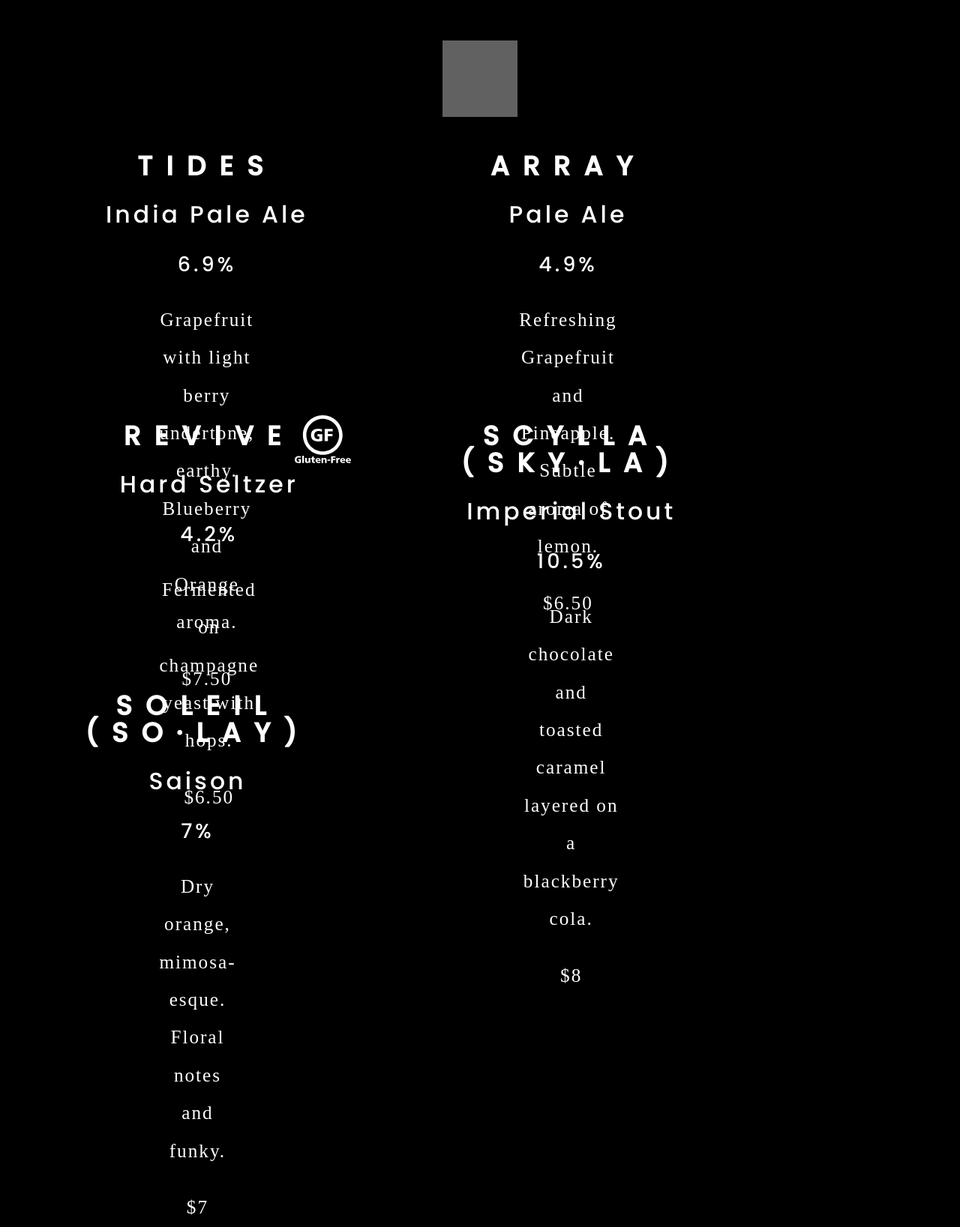
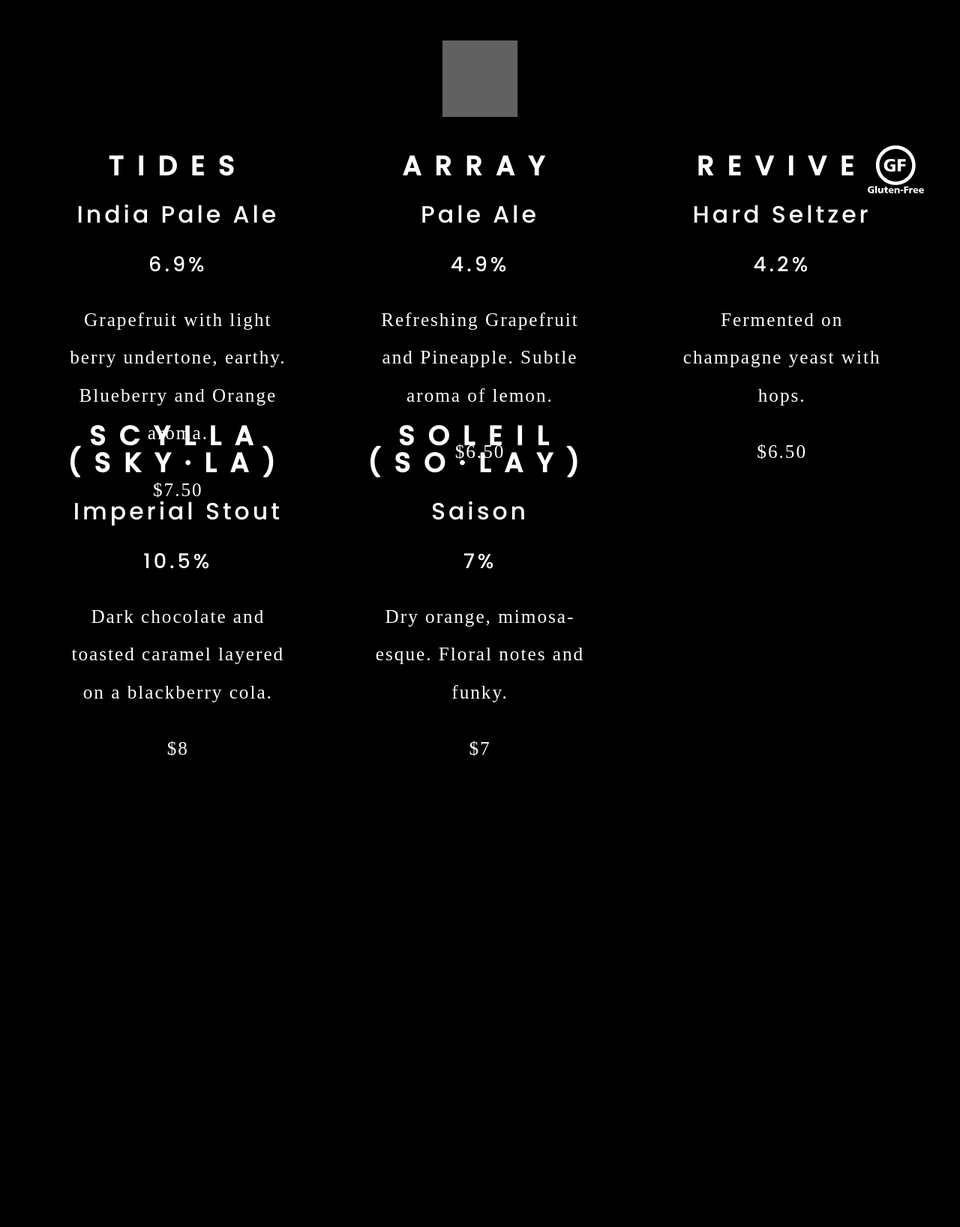
Before and after one commit to lolevbeer/menu, a Jekyll site: the page built from kiosk.md, in a window 1280 px wide. Shown: the whole page at 75% size. Built offline with Jekyll 4.4.1, drawn with Linux system fonts in a browser that asks for light colours; after the commit the page ends 1025 px from its top, so only the background shows below that; grey boxes are pictures that could not be loaded.

Commit message:
Fix margin

```diff
--- a/_sass/main.sass
+++ b/_sass/main.sass
@@ -95,8 +95,8 @@ article
   p
     line-height: 2em
 .kiosk article p
-  margin-left: 7em
-  margin-right: 7em
+  margin-left: 2em
+  margin-right: 2em
 header
   text-transform: uppercase
 aside
```
